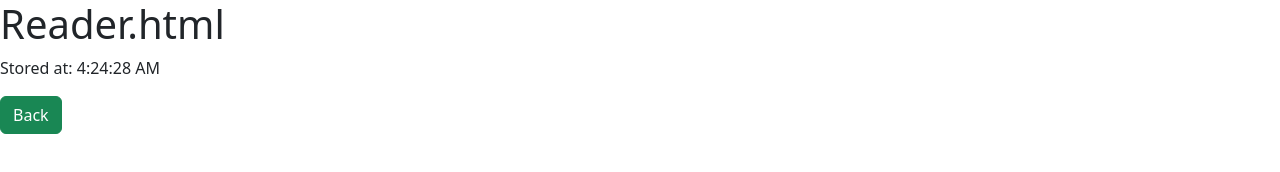
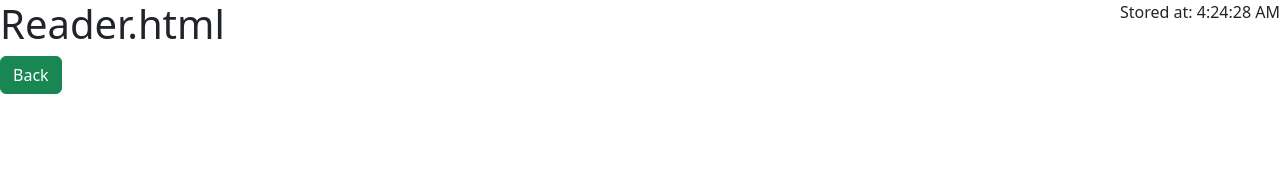
Before and after one commit to Comp1800member/COMP4537, a plain HTML site: page COMP4537/labs/1/reader.html in a window 1280 px wide. Drawn offline with nearby package versions, Linux system fonts and the light colour scheme; the site is published under a folder, as on GitHub Pages, so addresses that start at the root find nothing.

Commit message:
updated css links

```diff
--- a/COMP4537/labs/1/reader.html
+++ b/COMP4537/labs/1/reader.html
@@ -5,7 +5,7 @@
     <meta name="viewport" content="width=device-width, initial-scale=1.0">
     <title>Reader.html</title>
     <link rel="stylesheet" href="https://cdn.jsdelivr.net/npm/bootstrap@5.3.0/dist/css/bootstrap.min.css"> <!-- Bootstrap CSS CDN Link -->
-    <link rel="stylesheet" href="/css/reader.css"> <!-- Your custom CSS file -->
+    <link rel="stylesheet" href="css/reader.css"> <!-- Your custom CSS file -->
 </head>
 <body>
     <div id="reader-title-div">
```
Also changed, not shown: COMP4537/labs/1/writer.html (+1 -1 lines).
